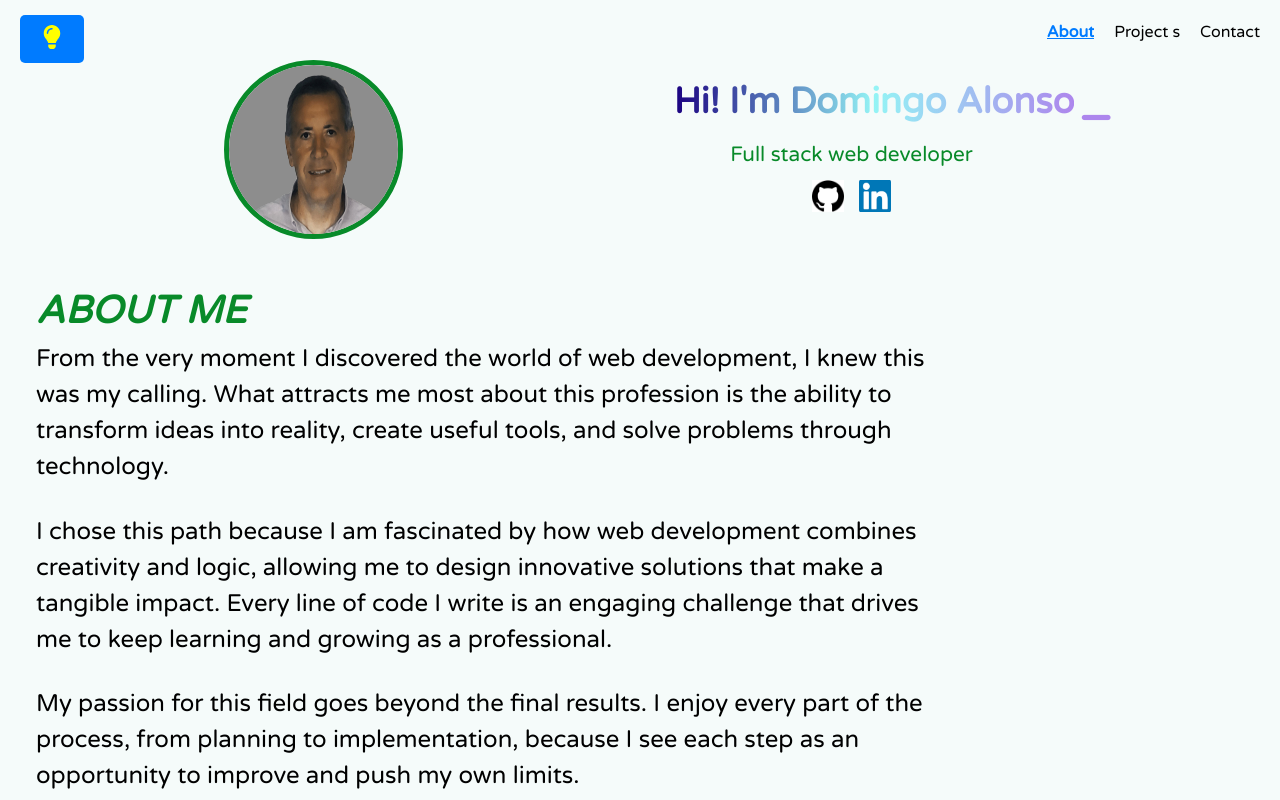
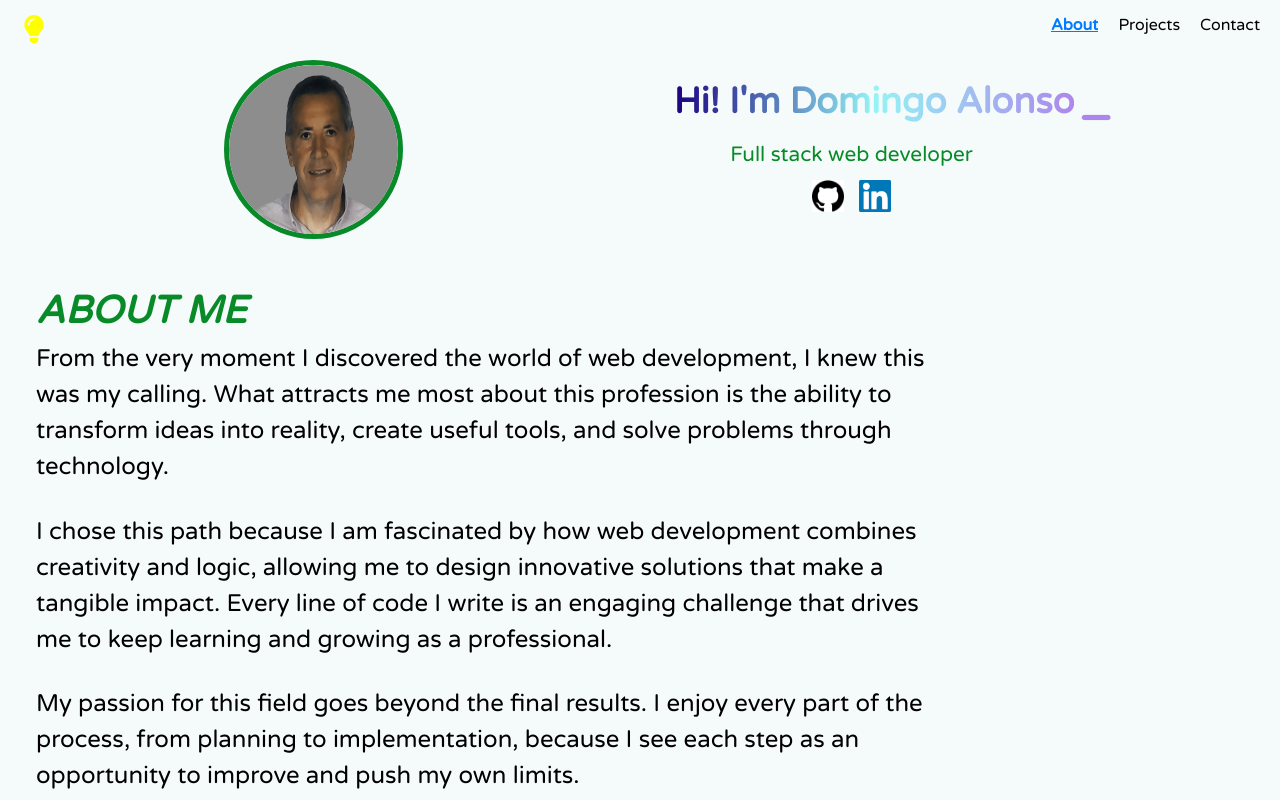
Before and after one commit to domalca2/personalWeb, a React (Create React App) app: page /#/ in a window 1280 px wide. Shown: the top 800 px of the page. Built offline with nearby package versions, Linux system fonts and the light colour scheme.

Commit message:
add new styles to bulb

```diff
--- a/src/components/Header.js
+++ b/src/components/Header.js
@@ -17,7 +17,7 @@ function Header() {
     <header className="d-flex justify-content-between align-items-center fixed-top">
       <div className="btn-container">
         <button className="btn-left" onClick={toggleTheme}>
-            <FaLightbulb size={24} color="yellow" />
+            <FaLightbulb size={28} color="yellow" />
         </button>
       </div>
       <nav className="navbar">
@@ -72,8 +72,8 @@ function Header() {
           <li className="nav-item">
             <Link className={`nav-link ${isActive('/projects') ? 'active' : ''}`}
             to="/projects">
-              Project
-            s</Link>
+              Projects
+            </Link>
           </li>
           <li className="nav-item">
             <Link className={`nav-link ${isActive('/contact') ? 'active' : ''}`}
--- a/src/styles.css
+++ b/src/styles.css
@@ -181,17 +181,17 @@ header{
 /*fIN gest memú modal*/
 
 .btn-left {
-  background-color: #007bff; /* Color del botón */
+  background-color: transparent;
   color: white;
   border: none;
-  padding: 10px 20px;
-  font-size: 16px;
+  padding: 0;
+  /* font-size: 20px; */
   cursor: pointer;
-  border-radius: 5px;
+  /* border-radius: 5px; */
 }
 
 .btn-left:hover {
-  background-color: #0056b3; /* Color cuando pasa el cursor */
+  background-color: none;
 }
 
 
```
